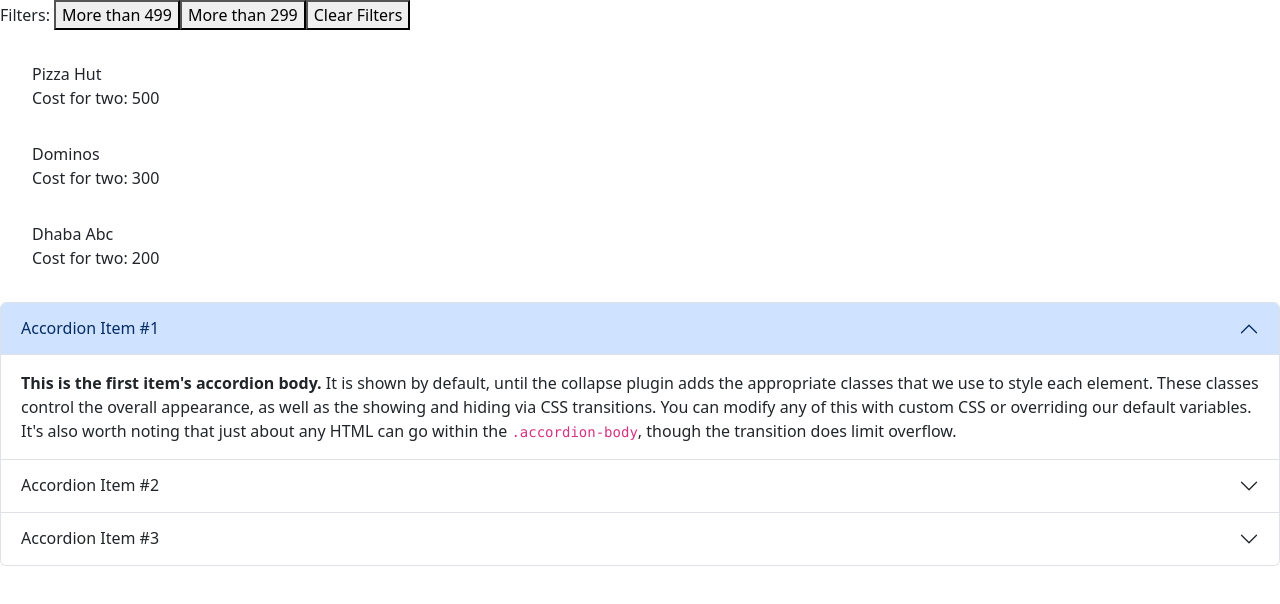
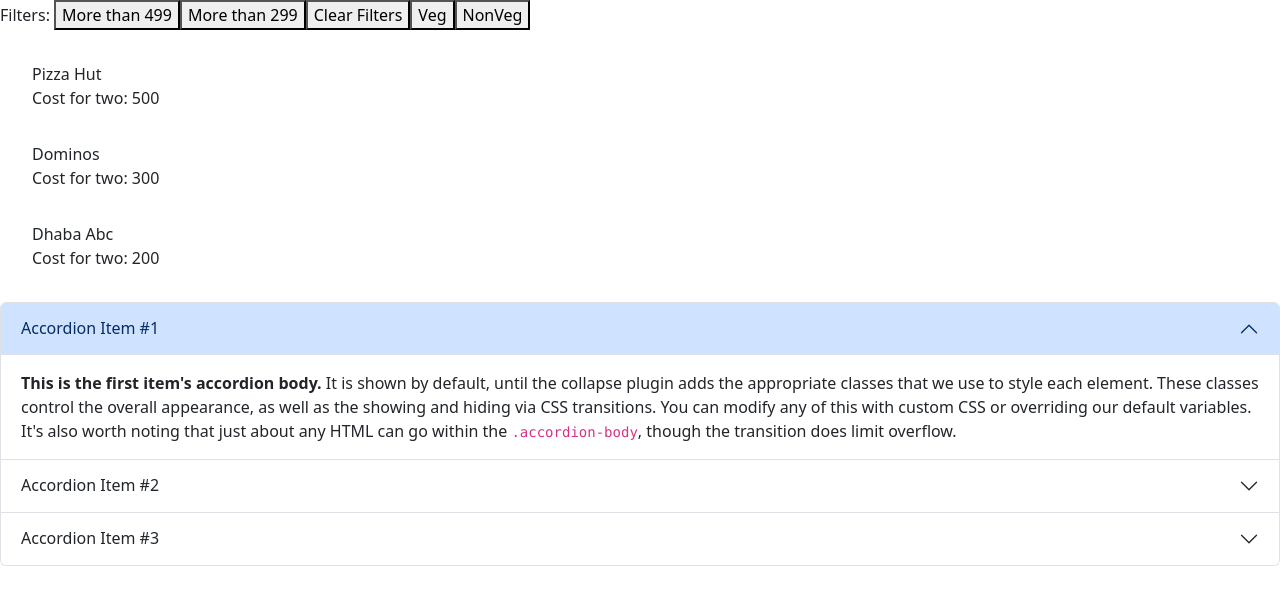
Before and after one commit to subhajitdebnath/tasteride, an Angular app: page / in a window 1280 px wide. Shown: the top 604 px of the page. Built offline with nearby package versions, Linux system fonts and the light colour scheme.

Commit message:
Class 2 updates

```diff
--- a/angular.json
+++ b/angular.json
@@ -100,5 +100,8 @@
         }
       }
     }
+  },
+  "cli": {
+    "analytics": false
   }
 }
--- a/src/app/app.component.html
+++ b/src/app/app.component.html
@@ -5,6 +5,8 @@
   <button (click)="filterRestaurants(499)">More than 499</button>
   <button (click)="filterRestaurants(299)">More than 299</button>
   <button (click)="filterRestaurants(0)">Clear Filters</button>
+  <button (click)="filterRestaurantsType1('Veg')">Veg</button>
+  <button (click)="filterRestaurantsType2('NonVeeg')">NonVeg</button>
 </div>
 
 <ng-container *ngFor="let restaurant of restaurants">
--- a/src/app/app.component.ts
+++ b/src/app/app.component.ts
@@ -13,17 +13,20 @@
     {
       id: 1,
       name: 'Pizza Hut',
-      costForTwo: 500
+      costForTwo: 500,
+      typ: 'NonVeeg'
     },
     {
       id: 2,
       name: 'Dominos',
-      costForTwo: 300
+      costForTwo: 300,
+      typ: 'NonVeeg'
     },
     {
       id: 2,
       name: 'Dhaba Abc',
-      costForTwo: 200
+      costForTwo: 200,
+      typ: 'Veg'
     }
   ];
 
@@ -35,6 +38,21 @@
     console.log(value);
     this.restaurants = this.allRestaurants;
     this.restaurants = this.restaurants.filter(item => item.costForTwo > value);
+  }
+  filterRestaurantsType1(value: string): void {
+    console.log(value);
+    this.restaurants = this.allRestaurants;
+    //this.restaurants = this.restaurants.filter(item => item.costForTwo > value);
+    this.restaurants = this.restaurants.filter(e => e.typ.includes(value));
+
+  }
+
+  filterRestaurantsType2(value: string): void {
+    console.log(value);
+    this.restaurants = this.allRestaurants;
+    //this.restaurants = this.restaurants.filter(item => item.costForTwo > value);
+    this.restaurants = this.restaurants.filter(e => e.typ.includes(value));
+
   }
 
   selectRestaurant(event: any, restaurant: Restaurant): void {
--- a/src/app/models/data.model.ts
+++ b/src/app/models/data.model.ts
@@ -3,4 +3,5 @@
     id: number;
     name: string;
     costForTwo: number;
+    typ: string;
 }
```
